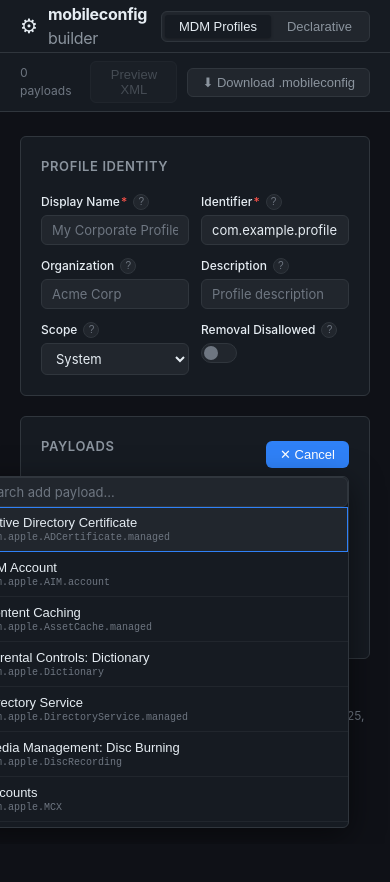
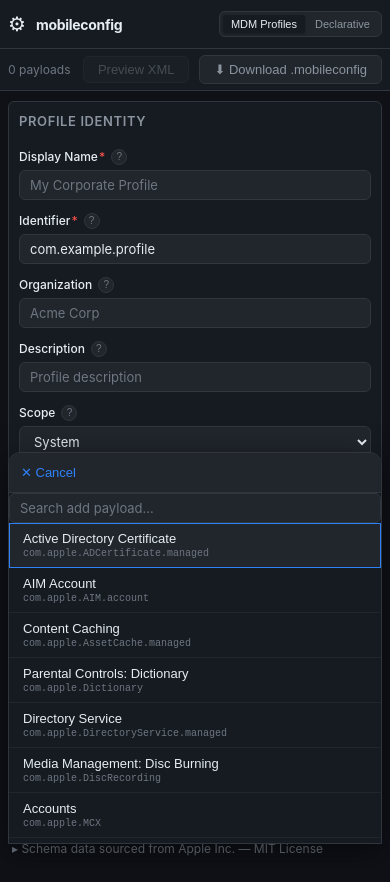
Before and after one commit to dantecatalfamo/mobileconfig-builder, a React (Vite) app: page / in a window 390 px wide. Both pictures are taken after a click on the button "＋ Add Payload". Before the commit the page ends 844 px from the top, so only its background shows below. Built offline with nearby package versions, Linux system fonts and the light colour scheme.

Commit message:
Better mobile responsiveness

```diff
--- a/src/components/ItemPicker.jsx
+++ b/src/components/ItemPicker.jsx
@@ -54,6 +54,9 @@ export function ItemPicker({ schemas, onAdd, label }) {
       </button>
       {open && (
         <div className="picker-panel">
+          <div className="picker-header">
+            <button className="picker-close" onClick={() => { setOpen(false); setSearch(""); }}>✕ Cancel</button>
+          </div>
           <input
             autoFocus
             type="text"
--- a/src/index.css
+++ b/src/index.css
@@ -58,7 +58,7 @@ body {
   line-height: 1.5;
 }
 
-/* ── Header ── */
+/*  Header  */
 .app-header {
   background: var(--surface);
   border-bottom: 1px solid var(--border);
@@ -133,7 +133,7 @@ body {
   cursor: default;
 }
 
-/* ── Main layout ── */
+/*  Main layout  */
 .app-main {
   max-width: var(--max-width);
   margin: 0 auto;
@@ -159,7 +159,7 @@ body {
   max-height: calc(100vh - 90px);
 }
 
-/* ── Cards ── */
+/*  Cards  */
 .meta-form,
 .payloads-section,
 .payload-form,
@@ -169,7 +169,7 @@ body {
   border-radius: var(--radius);
 }
 
-/* ── Profile meta ── */
+/*  Profile meta  */
 .meta-form {
   padding: 20px;
 }
@@ -195,7 +195,7 @@ body {
   flex: 1;
 }
 
-/* ── Fields ── */
+/*  Fields  */
 .field {
   display: flex;
   flex-direction: column;
@@ -222,7 +222,7 @@ body {
   color: var(--text);
 }
 
-/* ── Inline field badges ── */
+/*  Inline field badges  */
 /* Base shared by all small metadata badges */
 .key-badge {
   font-size: 10px;
@@ -353,7 +353,7 @@ textarea {
   resize: vertical;
 }
 
-/* ── Toggle ── */
+/*  Toggle  */
 .toggle {
   display: inline-flex;
   align-items: center;
@@ -391,7 +391,7 @@ textarea {
   background: #fff;
 }
 
-/* ── Array field ── */
+/*  Array field  */
 .array-field {
   display: flex;
   flex-direction: column;
@@ -439,7 +439,7 @@ textarea {
   background: var(--accent-dim);
 }
 
-/* ── Dict field ── */
+/*  Dict field  */
 .dict-field {
   border: 1px solid var(--border2);
   border-radius: var(--radius);
@@ -488,7 +488,7 @@ textarea {
   color: var(--red);
 }
 
-/* ── Payloads section ── */
+/*  Payloads section  */
 .payloads-section {
   padding: 20px;
   display: flex;
@@ -519,7 +519,7 @@ textarea {
   color: var(--text2);
 }
 
-/* ── Payload form ── */
+/*  Payload form  */
 .payload-form {
   border: 1px solid var(--border);
   border-radius: var(--radius);
@@ -572,7 +572,7 @@ textarea {
   line-height: 1.5;
 }
 
-/* ── OS support section ── */
+/*  OS support section  */
 .os-support-section {
   padding: 6px 14px;
   border-bottom: 1px solid var(--border2);
@@ -705,7 +705,7 @@ textarea {
   font-style: italic;
 }
 
-/* ── Payload picker ── */
+/*  Payload picker  */
 .payload-picker {
   position: relative;
 }
@@ -737,6 +737,9 @@ textarea {
   display: flex;
   flex-direction: column;
   overflow: hidden;
+}
+.picker-header {
+  display: none;
 }
 .picker-search {
   border: none;
@@ -794,7 +797,7 @@ textarea {
   text-align: center;
 }
 
-/* ── Preview ── */
+/*  Preview  */
 .preview-panel {
   display: flex;
   flex-direction: column;
@@ -866,7 +869,7 @@ textarea {
   padding: 10px;
 }
 
-/* ── Download button (header) ── */
+/*  Download button (header)  */
 .download-header-btn {
   display: inline-flex;
   align-items: center;
@@ -920,7 +923,7 @@ textarea {
   font-weight: 700;
 }
 
-/* ── Validation error states ── */
+/*  Validation error states  */
 .field-missing input,
 .field-missing select,
 .field-missing textarea {
@@ -971,7 +974,7 @@ textarea {
   color: var(--red);
 }
 
-/* ── Mode switcher ── */
+/*  Mode switcher  */
 .mode-switcher {
   display: flex;
   background: var(--surface3);
@@ -1001,7 +1004,7 @@ textarea {
   box-shadow: 0 1px 3px rgba(0, 0, 0, 0.3);
 }
 
-/* ── Mode toolbar (below header) ── */
+/*  Mode toolbar (below header)  */
 .mode-toolbar {
   background: var(--surface);
   border-bottom: 1px solid var(--border);
@@ -1030,7 +1033,7 @@ textarea {
   color: var(--text3);
 }
 
-/* ── Declarative category badge colours ── */
+/*  Declarative category badge colours  */
 .badge-decl-configurations {
   background: rgba(163, 113, 247, 0.15);
   border-color: rgba(163, 113, 247, 0.4);
@@ -1057,14 +1060,14 @@ textarea {
   color: var(--text2);
 }
 
-/* ── Declarative identity fields ── */
+/*  Declarative identity fields  */
 .decl-identity-fields {
   border-bottom: 1px solid var(--border2);
   padding-bottom: 12px;
   background: rgba(255, 255, 255, 0.02);
 }
 
-/* ── Field help text ── */
+/*  Field help text  */
 .field-help {
   font-size: 11px;
   line-height: 1.55;
@@ -1085,7 +1088,7 @@ textarea {
   color: var(--text2);
 }
 
-/* ── Footer / License ── */
+/*  Footer / License  */
 .app-footer {
   max-width: var(--max-width);
   margin: 0 auto;
@@ -1143,3 +1146,143 @@ textarea {
   border-radius: var(--radius);
   white-space: pre-wrap;
 }
+
+/* Responsive / Mobile */
+
+@media (max-width: 768px) {
+  /* Header */
+  .header-inner {
+    padding: 0 12px;
+    height: 48px;
+  }
+  .logo-text {
+    font-size: 14px;
+  }
+  .logo-sub {
+    display: none;
+  }
+
+  /* Mode buttons */
+  .mode-btn {
+    padding: 4px 10px;
+    font-size: 12px;
+  }
+
+  /* Toolbar */
+  .mode-toolbar-inner {
+    padding: 6px 12px;
+    flex-wrap: wrap;
+    gap: 8px;
+  }
+  .mode-toolbar-right {
+    flex-wrap: wrap;
+  }
+
+  /* Main layout — stack vertically */
+  .app-main {
+    flex-direction: column;
+    padding: 16px 12px;
+    gap: 16px;
+  }
+  .editor-pane {
+      gap: 16px;
+      width: 100%;
+  }
+  .editor-pane.with-preview {
+    max-width: 100%;
+  }
+  .preview-pane {
+    width: 100%;
+    position: static;
+    max-height: none;
+  }
+  .preview-panel {
+    max-height: 70vh;
+    overflow: auto;
+  }
+
+  /* Form grid — single column */
+  .meta-grid {
+    grid-template-columns: 1fr;
+  }
+
+  /* Card padding */
+  .meta-form,
+  .payloads-section {
+    padding: 14px;
+  }
+
+  /* Picker panel — bottom sheet */
+  .payload-picker {
+    position: static;
+  }
+  .picker-panel {
+    position: fixed;
+    top: auto;
+    bottom: 0;
+    left: 0;
+    right: 0;
+    width: auto;
+    max-height: 50vh;
+    border-radius: 12px 12px 0 0;
+    padding-bottom: env(safe-area-inset-bottom, 0px);
+  }
+  .picker-header {
+    display: flex;
+    padding: 8px 12px;
+    border-bottom: 1px solid var(--border);
+    background: var(--surface3);
+  }
+  .picker-close {
+    background: none;
+    border: none;
+    color: var(--accent);
+    font-size: 13px;
+    font-weight: 500;
+    cursor: pointer;
+    padding: 4px 0;
+  }
+
+  /* Payload headers */
+  .payload-form-header {
+    flex-wrap: wrap;
+  }
+
+  /* Footer */
+  .app-footer {
+    padding: 16px 12px 24px;
+  }
+  .footer-info {
+    flex-direction: column;
+    align-items: flex-start;
+    gap: 6px;
+  }
+}
+
+@media (max-width: 480px) {
+  .header-inner {
+    padding: 0 8px;
+  }
+  .mode-btn {
+    padding: 3px 8px;
+    font-size: 11px;
+  }
+  .mode-toolbar-inner {
+    padding: 6px 8px;
+  }
+  .app-main {
+    padding: 10px 8px;
+    gap: 12px;
+  }
+  .meta-form,
+  .payloads-section {
+    padding: 10px;
+  }
+  .preview-code {
+    font-size: 10px;
+  }
+  .picker-panel {
+    left: 8px;
+    right: 8px;
+  }
+}
```
